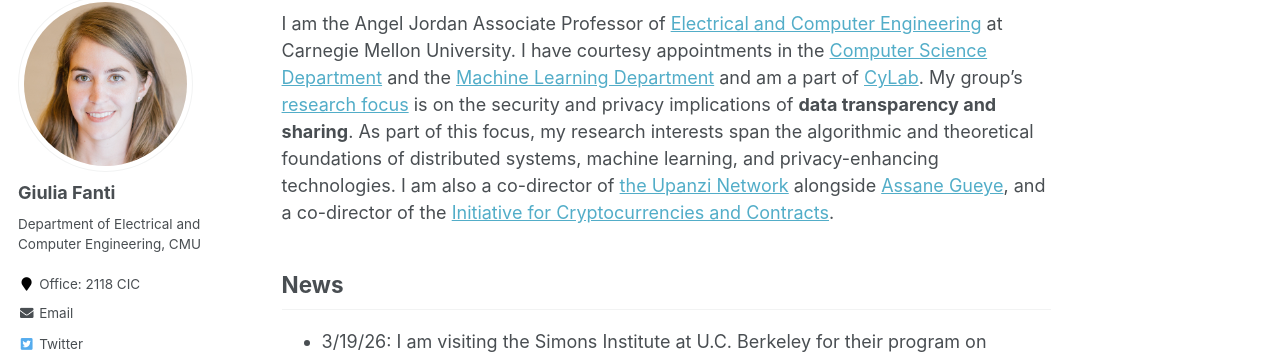
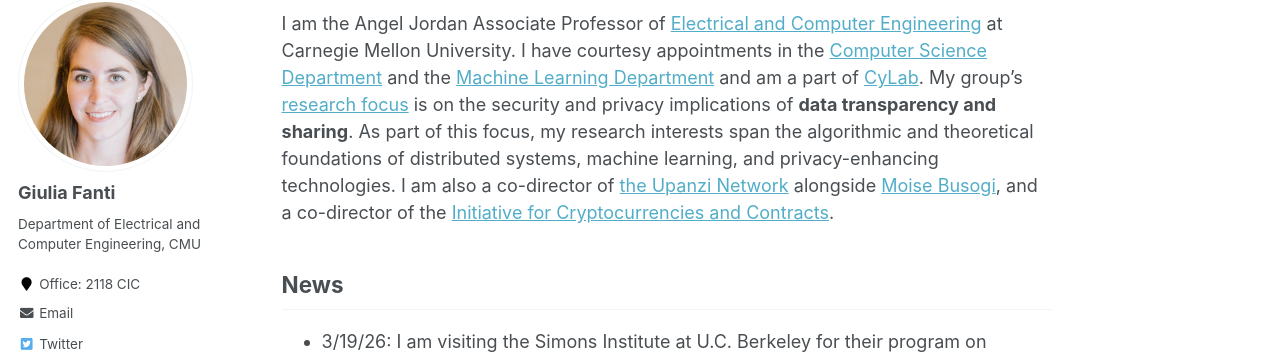
Before and after one commit to gfanti/gfanti.github.io, a Jekyll site: the page built from _pages/about.md, in a window 1280 px wide and 900 px high. Shown: the part 122-481 px from the top of the window. Built offline with Jekyll 4.4.1, drawn with Linux system fonts in a browser that asks for light colours.

Commit message:
updated moise

```diff
--- a/_pages/about.md
+++ b/_pages/about.md
@@ -8,7 +8,7 @@ redirect_from:
   - /about.html
 ---
 
-I am the Angel Jordan Associate Professor of <a href="https://ece.cmu.edu">Electrical and Computer Engineering</a> at Carnegie Mellon University. I have courtesy appointments in the <a href="https://www.csd.cs.cmu.edu/">Computer Science Department</a> and the <a href="https://www.ml.cmu.edu/">Machine Learning Department</a> and am a part of  <a href="https://www.cylab.cmu.edu">CyLab</a>. My group's <a href="/research">research focus</a> is on the security and privacy implications of **data transparency and sharing**. As part of this focus, my research interests span the algorithmic and theoretical foundations of distributed systems, machine learning, and privacy-enhancing technologies. I am also a co-director of <a href="https://www.africa.engineering.cmu.edu/research/upanzi/index.html">the Upanzi Network</a> alongside <a href="https://www.africa.engineering.cmu.edu/faculty-and-staff/directory/bios/gueye-assane.html">Assane Gueye</a>, and a co-director of the <a href="https://www.initc3.org/">Initiative for Cryptocurrencies and Contracts</a>.
+I am the Angel Jordan Associate Professor of <a href="https://ece.cmu.edu">Electrical and Computer Engineering</a> at Carnegie Mellon University. I have courtesy appointments in the <a href="https://www.csd.cs.cmu.edu/">Computer Science Department</a> and the <a href="https://www.ml.cmu.edu/">Machine Learning Department</a> and am a part of  <a href="https://www.cylab.cmu.edu">CyLab</a>. My group's <a href="/research">research focus</a> is on the security and privacy implications of **data transparency and sharing**. As part of this focus, my research interests span the algorithmic and theoretical foundations of distributed systems, machine learning, and privacy-enhancing technologies. I am also a co-director of <a href="https://www.africa.engineering.cmu.edu/research/upanzi/index.html">the Upanzi Network</a> alongside <a href="https://www.africa.engineering.cmu.edu/about/contact/directory/bios/busogi-moise.html">Moise Busogi</a>, and a co-director of the <a href="https://www.initc3.org/">Initiative for Cryptocurrencies and Contracts</a>.
 
 ## News
 * 3/19/26: I am visiting the Simons Institute at U.C. Berkeley for their program on "Federated and Collaborative Learning".
```
